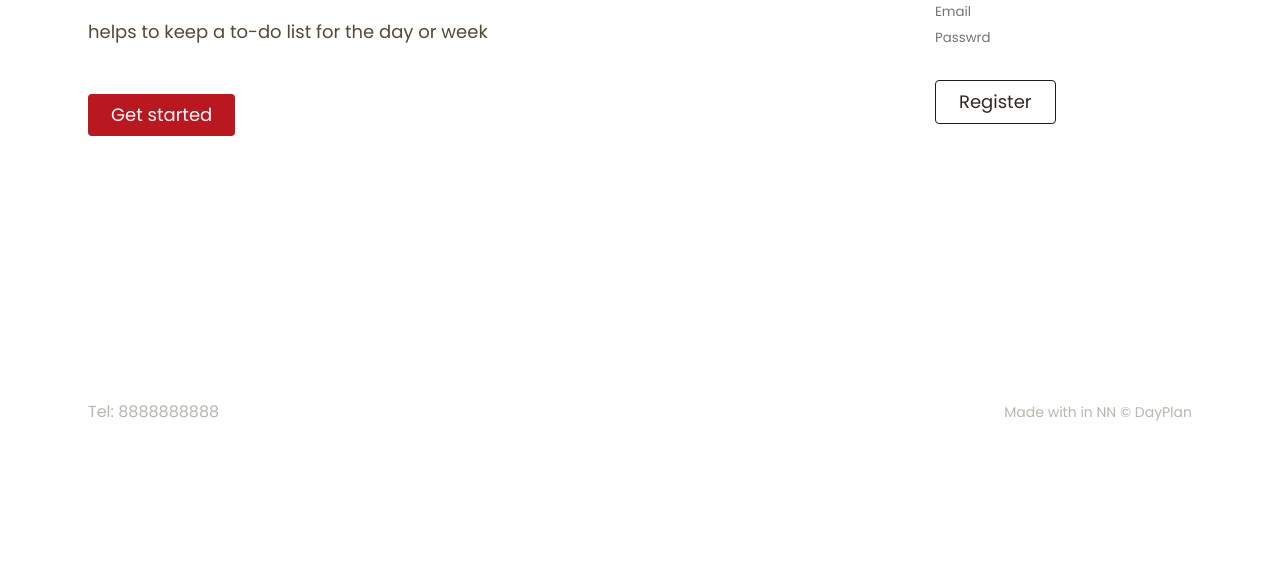
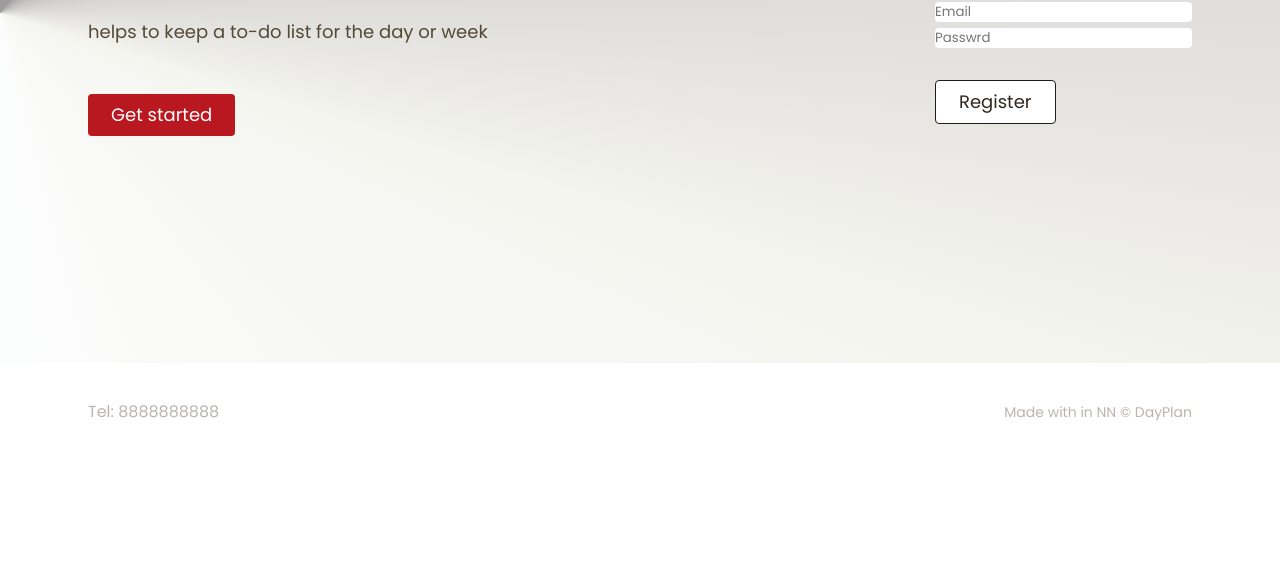
Before and after one commit to rbalavin/DayPlan, a plain HTML site: page index.html in a window 1280 px wide. Shown: the part 215-800 px from the top of the page. Drawn offline with Linux system fonts and the light colour scheme.

Commit message:
add baackground in home page

```diff
--- a/css/style.css
+++ b/css/style.css
@@ -171,7 +171,7 @@
 }
 
 .top {
-	/* background: url('../images/bg.jpg') 0 0/cover no-repeat; */
+	background: conic-gradient(at 0% 30%, rgb(161, 156, 156) 10%, rgb(245, 245, 240) 30%, rgb(252, 253, 253) 50%);
 	height: 500px;
 	padding: 133px 0 80px;
 }
@@ -206,6 +206,10 @@
 	padding: 11px 23px;
 	background-color: #b91821;
 	border-color: transparent;
+	border-radius: 4px;
+}
+
+.form-control {
 	border-radius: 4px;
 }
 
```
